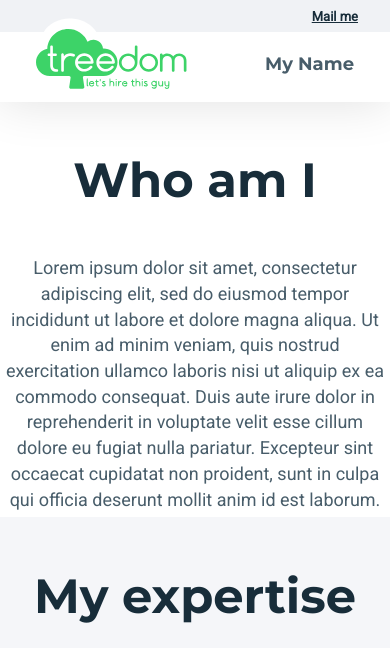
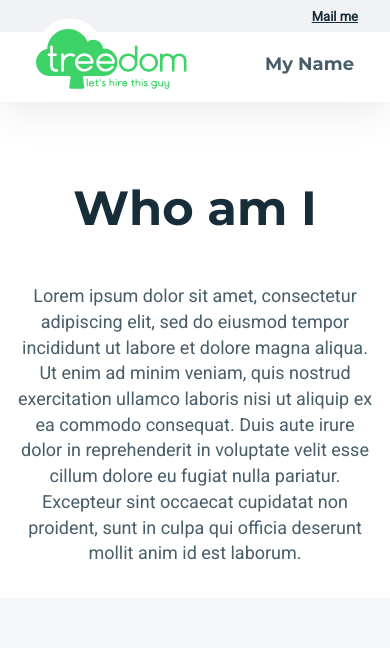
Before and after one commit to AjejeBrazorf/Treedom-love-me-pls, a React (Create React App) app: page / in a window 390 px wide. Shown: the top 648 px of the page. Built offline with nearby package versions, Linux system fonts and the light colour scheme.

Commit message:
fix layout and media-queries

```diff
--- a/src/styles.css
+++ b/src/styles.css
@@ -43,6 +43,7 @@ section.alternate-bg {
   flex-direction: column;
   align-content: center;
   align-items: stretch;
+  overflow: auto;
   text-align: center;
 }
 
@@ -91,6 +92,7 @@ section.alternate-bg {
   display: flex;
   justify-content: space-between;
   width: calc(100% + 1em);
+  overflow-wrap: anywhere;
 }
 
 .console--title {
@@ -102,6 +104,9 @@ section.alternate-bg {
   font-size: 18px;
   line-height: 1.42857143;
   color: #485d6a;
+  display: grid;
+  grid-template-rows: 6.4rem auto;
+  height: 100vh;
 }
 .mail {
   margin-top: -0.9em;
@@ -172,7 +177,7 @@ section.alternate-bg {
 
   /* CSS */
   section {
-    padding: 1rem;
+    padding: 2rem 1rem;
   }
 
 }
@@ -186,7 +191,10 @@ section.alternate-bg {
 
   /* CSS */
   section {
-    padding: .3rem;
+    padding: 2rem 1rem;
+  }
+  .console--line > a:last-child {
+    display: none;
   }
 
 }
```
